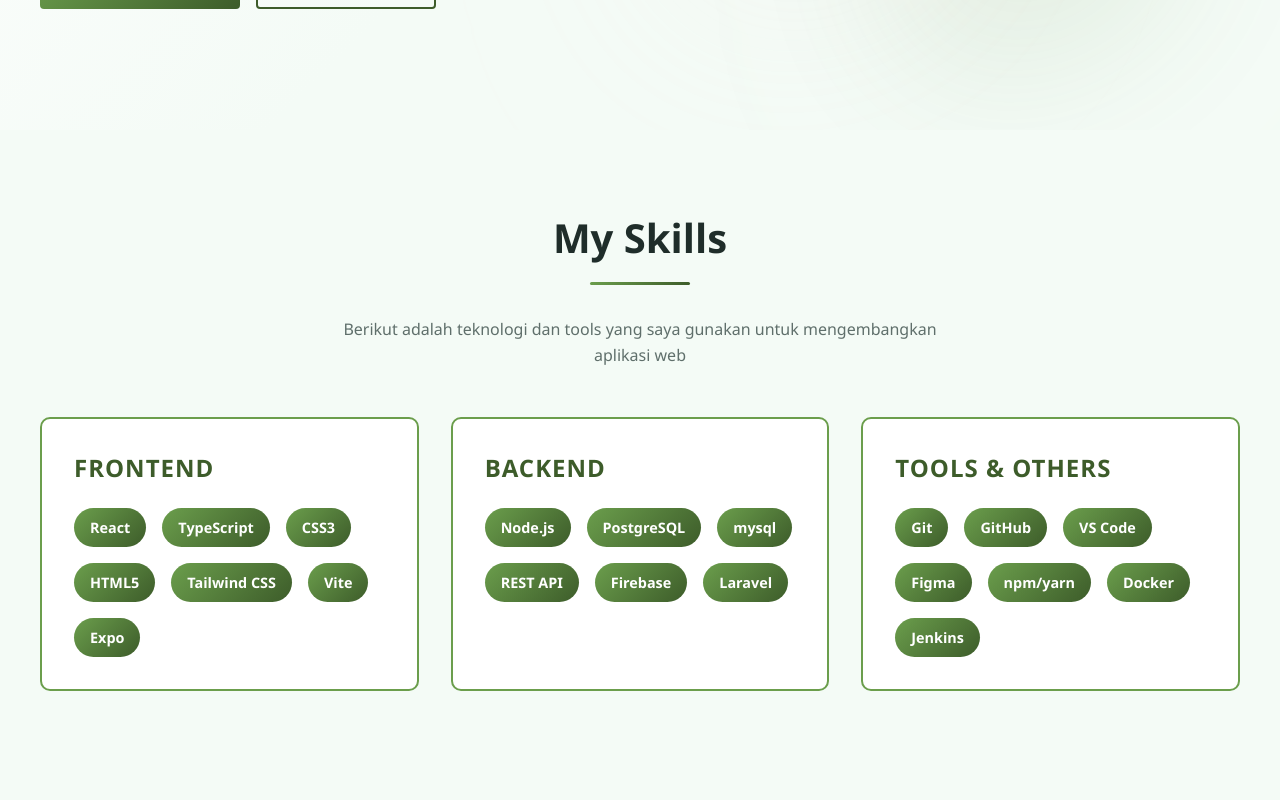
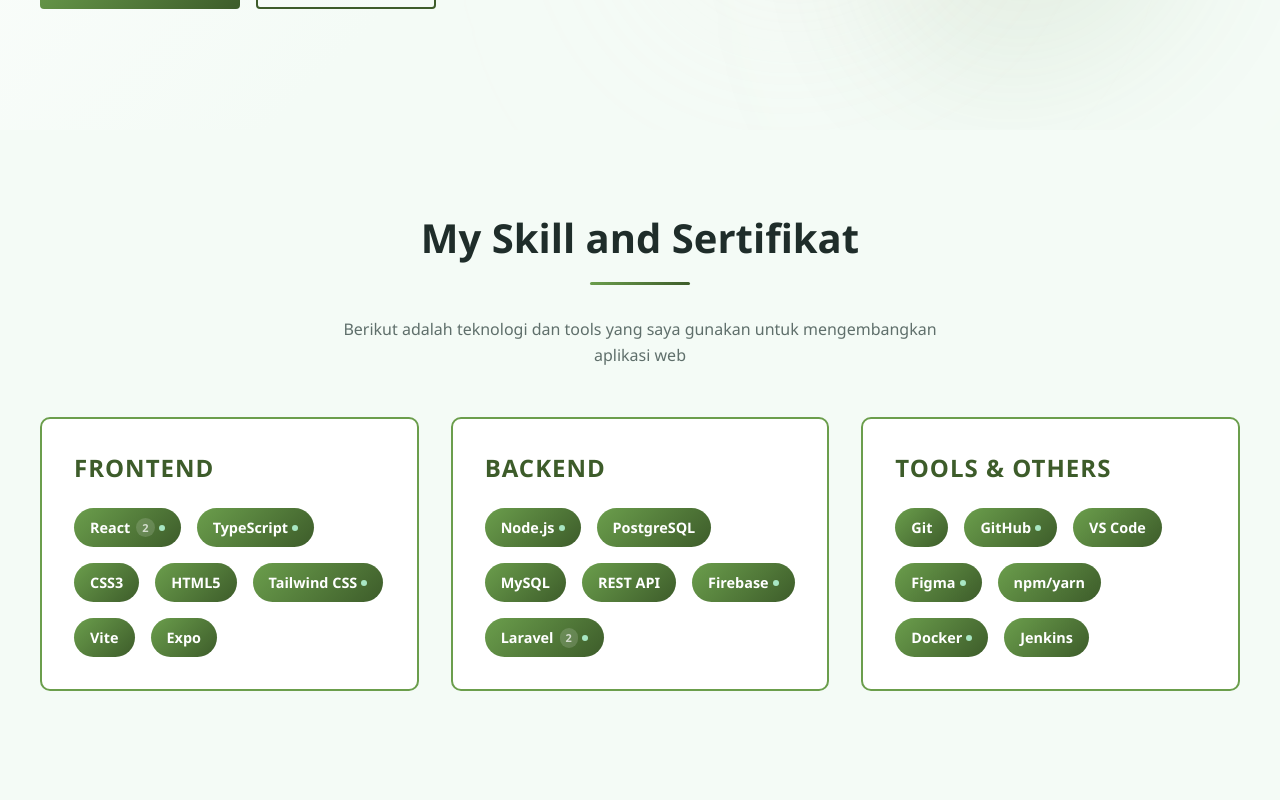
Before and after one commit to SayaDimas/My-Profile, a React (Vite) app: page / in a window 1280 px wide. Shown: the part 680-1480 px from the top of the page. Built offline with nearby package versions, Linux system fonts and the light colour scheme.

Commit message:
pebaikan skill and sertifikat

```diff
--- a/src/App.tsx
+++ b/src/App.tsx
@@ -1,6 +1,6 @@
 import Navbar from './components/Navbar'
 import Hero from './components/Hero'
-import Skills from './components/Skills'
+// import Skills from './components/Skills'
 import Portfolio from './components/Portfolio'
 import Contact from './components/Contact'
 import Footer from './components/Footer'
@@ -12,7 +12,6 @@
     <>
       <Navbar />
       <Hero />
-      <Skills />
       <Sertifikat />
       <Portfolio />
       <Contact />
--- a/src/components/Sertifikat.tsx
+++ b/src/components/Sertifikat.tsx
@@ -63,7 +63,7 @@
           ref={ref}
           className={`sertifikat-container reveal-fade-up ${isVisible ? 'visible' : ''}`}
         >
-          <h2 className="section-title">My Sertifikat</h2>
+          <h2 className="section-title">My Skill and Sertifikat</h2>
           <p className="section-description">
             Berikut adalah teknologi dan tools yang saya gunakan untuk mengembangkan aplikasi web
           </p>
```
